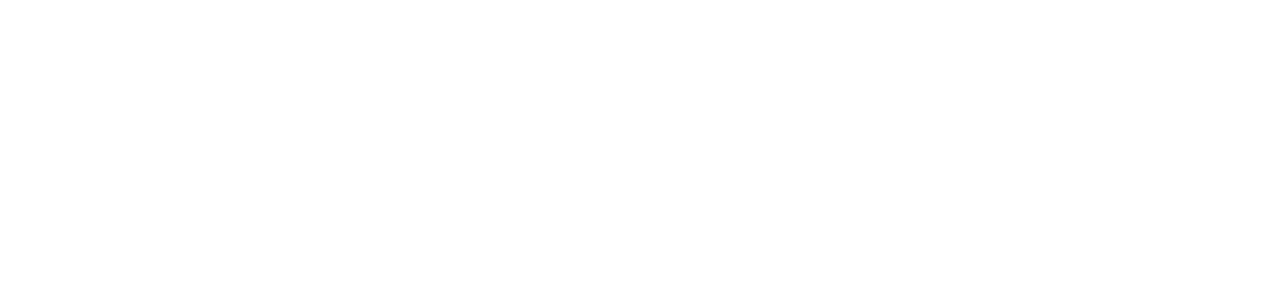
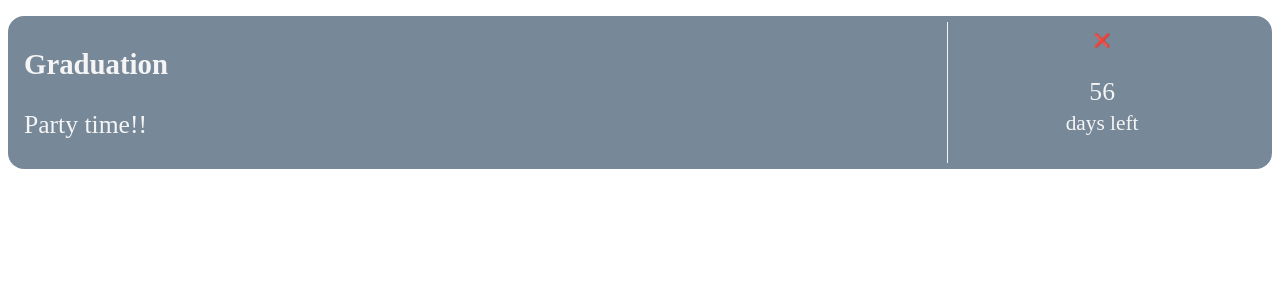
Before and after one commit to SydneyGoodwill/vue-countdown-starter, a Vue app: page / in a window 1280 px wide. Shown: the top 300 px of the page. Built offline with nearby package versions, Linux system fonts and the light colour scheme.

Commit message:
initial setup, adding HTML elements and initial styling

```diff
--- a/src/App.vue
+++ b/src/App.vue
@@ -1,4 +1,6 @@
-<template></template>
+<template>
+<Event />
+</template>
 
 <script>
 // const eventData = [
@@ -46,7 +48,14 @@
 //   },
 // ];
 
-export default {};
+import Event from "./components/Event.vue";
+
+export default {
+  name: "App",
+  components: {
+    Event,
+  },
+};
 </script>
 
 <style >
--- a/src/components/AddUpdateForm.vue
+++ b/src/components/AddUpdateForm.vue
@@ -1,4 +1,6 @@
-<template></template>
+<template>
+<section></section>
+</template>
 
 <script>
 export default {};
--- a/src/components/Event.vue
+++ b/src/components/Event.vue
@@ -1,8 +1,63 @@
-<template></template>
+<template>
+<article>
+  <div class="data">
+    <h3 class="name">Graduation</h3>
+    <p class="details">Party time!!</p>
+  </div>
+  <div class="countdown">
+    <div class="remove_btn_wrapper">
+      <button class="remove_btn">&#10060;</button>
+    </div>
+    <p>
+      56
+      <br/>
+      <small>days left</small>
+    </p>
+  </div>
+</article>
+</template>
 
 <script>
-export default {};
+export default {
+  name: "Event"
+};
 </script>
 
-<style>
+<style scoped>
+article {
+  background: lightslategray;
+  display: flex;
+  align-items: center;
+  border-radius: 1rem;
+  margin: 1rem 0;
+  padding: 0.2rem 1rem;
+  color: whitesmoke;
+  font-weight: 300;
+}
+
+.data {
+  flex: 3;
+}
+
+.countdown {
+  flex: 1;
+  text-align: center;
+  font-size: 1.6rem;
+  border-left: 1px solid;
+}
+
+.name {
+  font-size: 1.8rem;
+}
+
+.details {
+  font-size: 1.6rem;
+}
+
+.remove_btn {
+  background: transparent;
+  border: none;
+  cursor: pointer;
+}
+
 </style>
```
Also changed, not shown: 2 other files (tests, documents, lock files or other folders).
